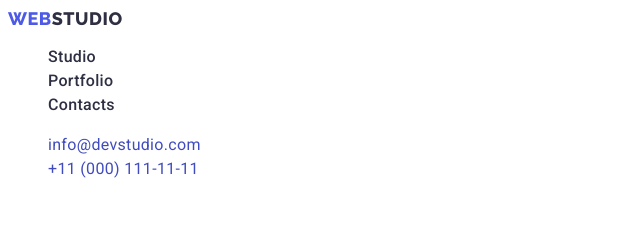
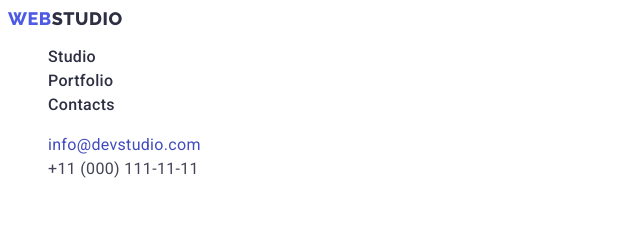
Before and after one commit to VasylVysh/goit-markup-hw-02, a plain HTML site: page index.html in a window 1280 px wide. Shown: the top 225 px of the page, 0-640 px from the left. Drawn offline with Linux system fonts and the light colour scheme.

Commit message:
Update styles.css

```diff
--- a/css/styles.css
+++ b/css/styles.css
@@ -68,7 +68,7 @@ background-color: #FFFFFF;
   line-height: 1.5;
   letter-spacing: var(--letter-spacing);
   /* SLATE */
-  color:var(--second-color);
+  color:var(--accent-color);
 }
 
 .text-footer {
```
